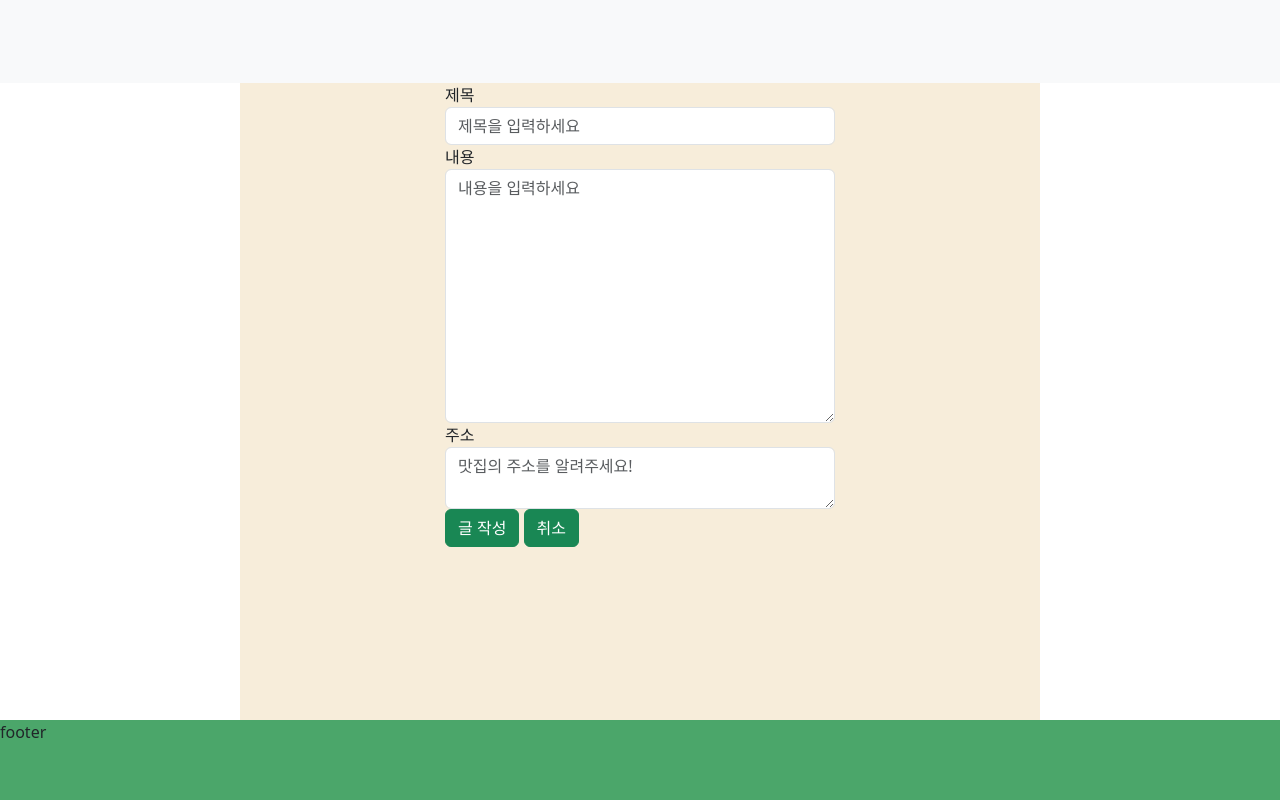
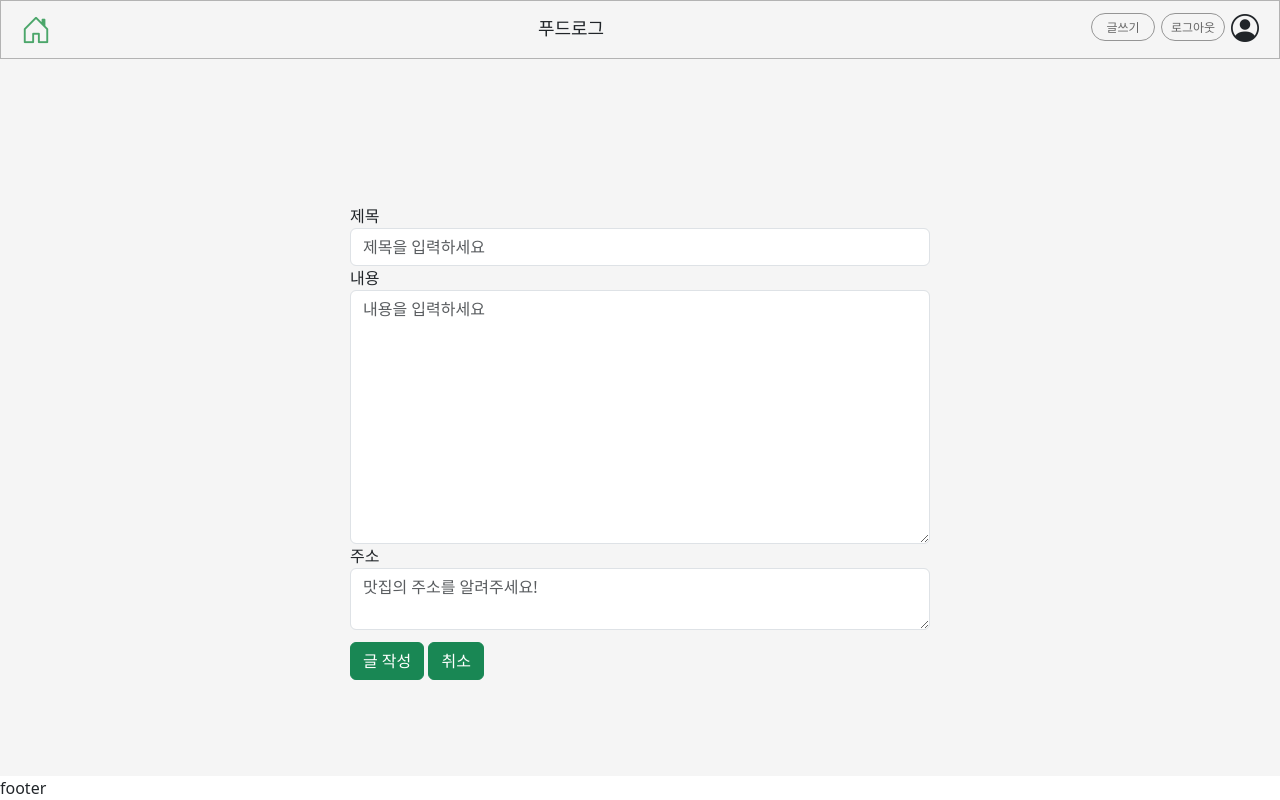
Before and after one commit to miiiingi/web_mini_project, a Flask app: template templates/newPost.html in a window 1280 px wide. Run offline with Flask 3, Linux system fonts and the light colour scheme; the template is opened without the code that fills it: values that come from a table or form of the project are taken from there, others are empty; data comes from the database, SQL or seed files in the repository; some libraries are stand-ins or nearby versions.

Commit message:
fix: update header to be consistent in newPost

```diff
--- a/templates/newPost.html
+++ b/templates/newPost.html
@@ -1,11 +1,17 @@
 <!DOCTYPE html>
 <html lang="en">
-
   <head>
-  <meta charset="UTF-8">
-  <meta name="viewport" content="width=device-width, initial-scale=1.0">
+    <meta charset="UTF-8" />
+    <meta name="viewport" content="width=device-width, initial-scale=1.0" />
     <title>맛집소개</title>
-  <link href="https://cdn.jsdelivr.net/npm/bootstrap@5.3.0/dist/css/bootstrap.min.css" rel="stylesheet">
+    <link
+      href="https://cdn.jsdelivr.net/npm/bootstrap@5.3.0/dist/css/bootstrap.min.css"
+      rel="stylesheet"
+    />
+    <link
+      rel="stylesheet"
+      href="https://cdn.jsdelivr.net/npm/bootstrap-icons@1.10.5/font/bootstrap-icons.css"
+    />
   </head>
 
   <style>
@@ -18,39 +24,73 @@
     html,
     body {
       height: 100%;
-  }
-
-  body {
+      margin: 0;
+      padding: 0;
       display: flex;
       flex-direction: column;
     }
 
     header {
-    height: 100px;
-    background-color: #4ba66a;
+      padding: 0 20px;
+      background-color: #f5f5f5;
+      position: fixed;
+      width: 100%;
+      border: 1px solid #b3b3b3;
+      display: flex;
+      align-items: center;
+      justify-content: space-between;
+
+      p {
+        font-size: 18px;
+        margin-top: 14px;
+      }
+    }
+
+    .bi-house-door {
+      font-size: 30px;
+      color: #4ba66a;
+    }
+
+    .header_user_container {
+      display: flex;
+      align-items: center;
+      gap: 6px;
+    }
+
+    .bi-person-circle {
+      font-size: 28px;
+      margin-bottom: 4px;
+    }
+
+    .header_user_button {
+      border: 1px solid #959595;
+      border-radius: 16px;
+      color: #666;
+      font-size: 12px;
+      height: 28px;
+      line-height: 28px;
+      margin-top: -5px;
+      text-align: center;
+      text-decoration: none;
+      width: 64px;
     }
 
     main {
-    background: #fff;
-    height: 100%;
+      flex-grow: 1;
       display: flex;
+      align-items: center;
       justify-content: center;
-    align-items: center;
-  }
-
-  footer {
-    height: 100px;
-    background-color: #4ba66a;
-    margin-top: auto;
+      padding: 80px 10px 20px;
+      background: #f5f5f5;
     }
 
     .container {
-    background: #f7edda;
-    width: 80%;
-    max-width: 800px;
-    height: 100%;
+      margin: 40px auto;
+      background: #f5f5f5;
+      max-width: 930px;
       display: flex;
-    flex-direction: column;
+      flex-wrap: wrap;
+      gap: 20px;
     }
 
     article {
@@ -78,37 +118,94 @@
 
   <body>
     <!-- Bootstrap Navbar 추가 -->
-  <header class="navbar navbar-expand-lg navbar-light bg-light">
+    <header>
+      <a href="/">
+        <i class="bi bi-house-door"></i>
+      </a>
+      <p>푸드로그</p>
+      <div class="header_user_container">
+        {% if user.is_authenticated %}
+        <a
+          class="header_user_button"
+          href="{{ url_for('newPost', userId = user.userId) }}"
+          >글쓰기</a
+        >
+        <a class="header_user_button" href="{{ url_for('logout') }}"
+          >로그아웃</a
+        >
+        <i class="bi bi-person-circle"></i>
+        {% else %}
+        <a class="header_user_button" href="{{ url_for('login') }}">로그인</a>
+        <a class="header_user_button" href="{{ url_for('signup') }}"
+          >회원가입</a
+        >
+
+        {% endif %}
+      </div>
     </header>
-
     <main>
       <div class="container">
-      <div class="container custom-container">
-        <div class="row justify-content-center">
-          <div class="col-md-8">
-
+        <div class="container-fluid mt-5">
+          <div class="row">
+            <div class="col-md-8 offset-md-2">
               <!-- 글 작성 폼 -->
-            <form method="POST" action="{{url_for('newPost', userId = userId)}}" id="postForm">
+              <form
+                method="POST"
+                action="{{url_for('newPost', userId = userId)}}"
+                id="postForm"
+              >
                 <div class="form-group">
                   <label for="title">제목</label>
-                <input type="text" class="form-control" id="title" name="title" placeholder="제목을 입력하세요" required>
+                  <input
+                    type="text"
+                    class="form-control"
+                    id="title"
+                    name="title"
+                    placeholder="제목을 입력하세요"
+                    required
+                  />
                 </div>
 
                 <div class="form-group">
                   <label for="content">내용</label>
-                <textarea class="form-control" id="content" name="content" rows="10" placeholder="내용을 입력하세요"
-                  required></textarea>
+                  <textarea
+                    class="form-control"
+                    id="content"
+                    name="content"
+                    rows="10"
+                    placeholder="내용을 입력하세요"
+                    required
+                  ></textarea>
                 </div>
 
                 <div class="form-group">
                   <label for="content">주소</label>
-                <textarea class="form-control" id="content" name="address" placeholder="맛집의 주소를 알려주세요!"
-                  required></textarea>
+                  <textarea
+                    class="form-control"
+                    id="content"
+                    name="address"
+                    placeholder="맛집의 주소를 알려주세요!"
+                    required
+                  ></textarea>
                 </div>
 
-               <input type="hidden" name="userId" value="{{ userId }}">
-              <button type="button" class="btn btn-success" onclick="submitForm()">글 작성</button>
-              <button type="button" class="btn btn-success" onclick="returnToHome()">취소</button>
+                <input type="hidden" name="userId" value="{{ userId }}" />
+                <button
+                  type="button"
+                  class="btn btn-success"
+                  onclick="submitForm()"
+                  style="margin-top: 12px"
+                >
+                  글 작성
+                </button>
+                <button
+                  type="button"
+                  class="btn btn-success"
+                  onclick="returnToHome()"
+                  style="margin-top: 12px"
+                >
+                  취소
+                </button>
               </form>
             </div>
           </div>
@@ -129,10 +226,10 @@
         // 서버로 데이터를 전송하는 AJAX 요청을 수행
         fetch("{{ url_for('newPost', userId = userId) }}", {
           method: "POST",
-        body: formData
+          body: formData,
         })
-        .then(response => response.json())  // 필요에 따라 처리
-        .catch(error => {
+          .then((response) => response.json()) // 필요에 따라 처리
+          .catch((error) => {
             console.error("Error:", error);
             // 오류 처리를 추가할 수 있음
           });
@@ -144,7 +241,5 @@
         window.location.href = "{{ url_for('home') }}";
       }
     </script>
-
   </body>
-
 </html>
```
Lines whose indentation alone changed are shown as unchanged.
